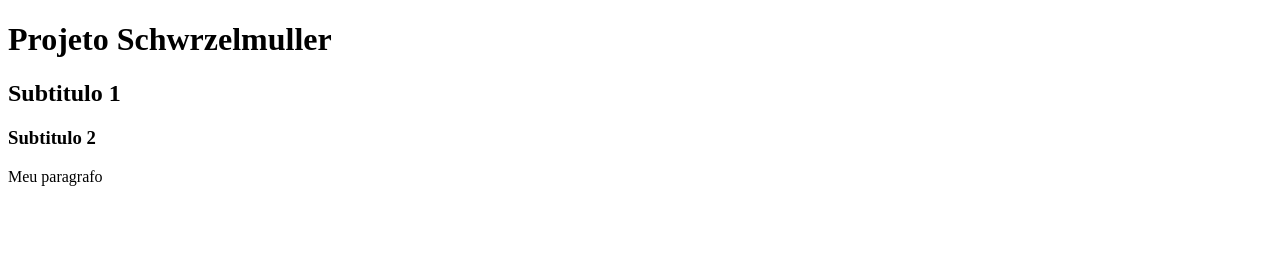
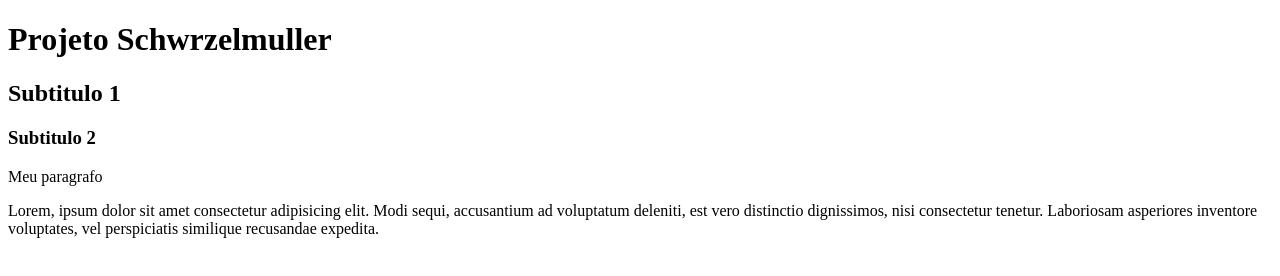
Before and after one commit to devruso/aula_git, a plain HTML site: page src/index.html in a window 1280 px wide. Drawn offline with Linux system fonts and the light colour scheme.

Commit message:
adicionando paragrafo

```diff
--- a/src/index.html
+++ b/src/index.html
@@ -12,5 +12,6 @@
         <h3>Subtitulo 2</h3>
     </h2>
 <p>Meu paragrafo</p>
+<p>Lorem, ipsum dolor sit amet consectetur adipisicing elit. Modi sequi, accusantium ad voluptatum deleniti, est vero distinctio dignissimos, nisi consectetur tenetur. Laboriosam asperiores inventore voluptates, vel perspiciatis similique recusandae expedita.</p>
 </body>
 </html>
```
